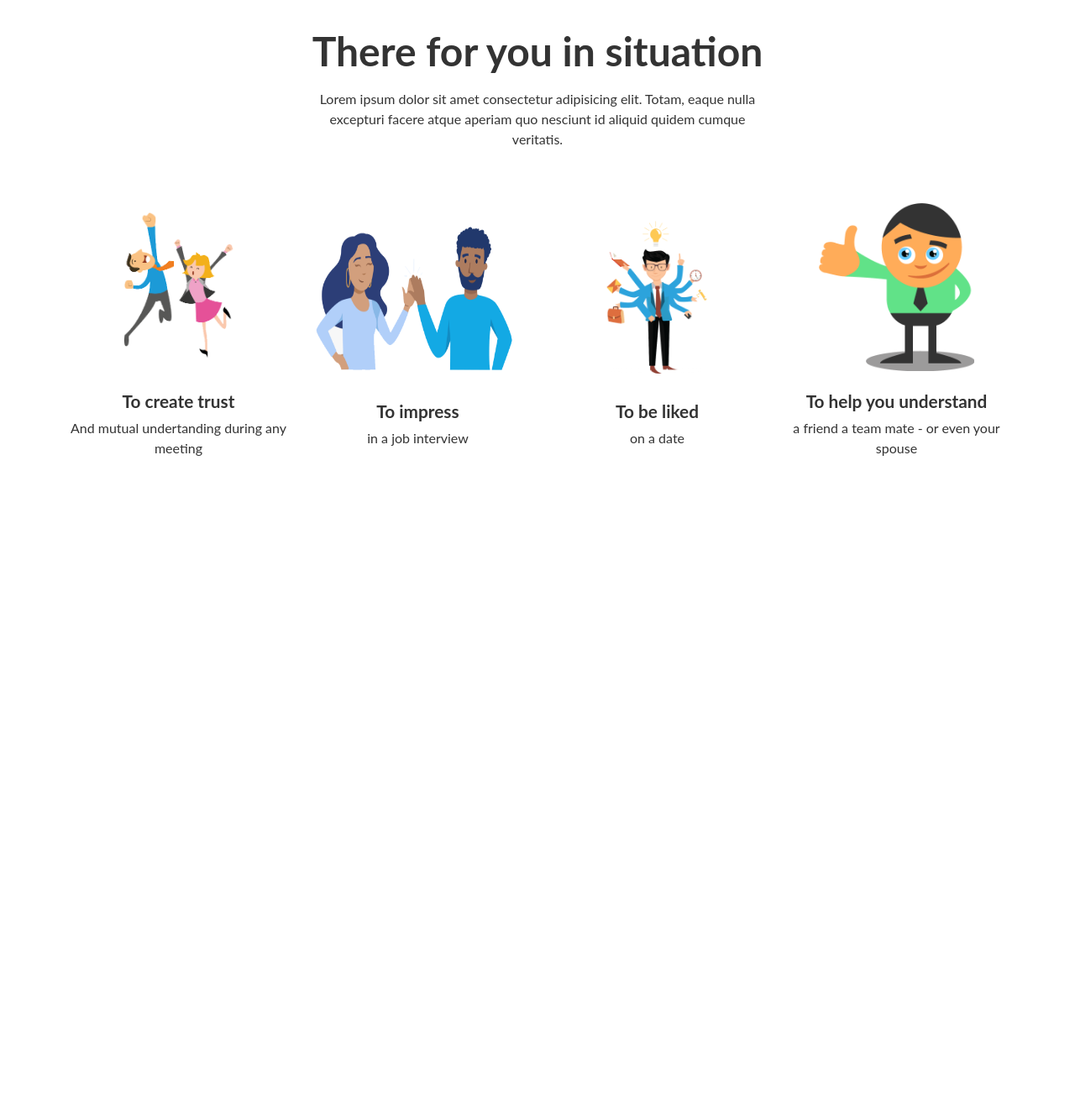
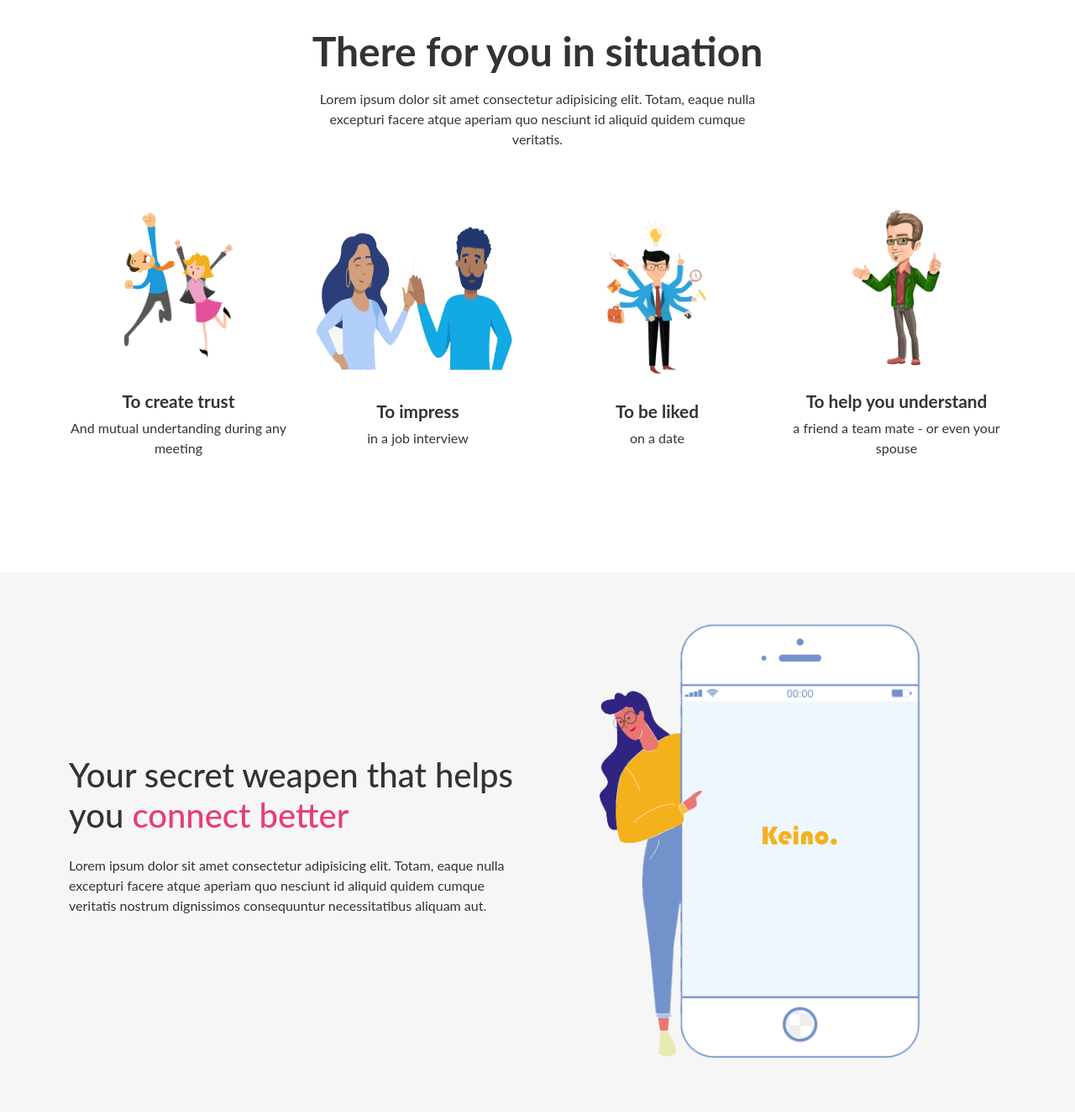
Before and after one commit to younesatari/Keino---Website, a plain HTML site: page index.html in a window 1280 px wide. Shown: the part 2826-4153 px from the top of the page at 84% size. Before the commit the page ends 3484 px from the top, so only its background shows below. Drawn offline with nearby package versions, Linux system fonts and the light colour scheme.

Commit message:
we added connect section

```diff
--- a/index.html
+++ b/index.html
@@ -128,30 +128,43 @@
         </div>
       </div>
       <div class="row align-items-center">
-        <div class="col-lg-3 col-md-6">
+        <div class="col-lg-3 col-md-6 mb-4">
           <img class="img-fluid mb-4" src="img/trust.png">
           <h4>To create trust</h4>
           <p>And mutual undertanding during any meeting</p>
         </div>
-        <div class="col-lg-3 col-md-6">
+        <div class="col-lg-3 col-md-6 mb-4">
           <img class="img-fluid mb-4" src="img/impress.png">
           <h4>To impress</h4>
           <p>in a job interview</p>
         </div>
-        <div class="col-lg-3 col-md-6">
+        <div class="col-lg-3 col-md-6 mb-4">
           <img class="img-fluid mb-4" src="img/like.png">
           <h4>To be liked</h4>
           <p>on a date</p>
         </div>
-        <div class="col-lg-3 col-md-6">
-          <img class="img-fluid mb-4" src="img/understand.png">
+        <div class="col-lg-3 col-md-6 mb-4">
+          <img class="img-fluid mb-4" src="img/under.png">
           <h4>To help you understand</h4>
           <p>a friend a team mate - or even your spouse</p>
         </div>
       </div>
     </div>
   </section>
-
+  <!-- Connect Section -->
+  <section id="connect" class="bg-secondary my-5 py-5">
+    <div class="container">
+      <div class="row align-items-center">
+        <div class="col-md-6">
+          <h1 class="text-dark mb-4">Your secret weapen that helps you <span class="text-pink">connect better</span></h1>
+          <p>Lorem ipsum dolor sit amet consectetur adipisicing elit. Totam, eaque nulla excepturi facere atque aperiam quo nesciunt id aliquid quidem cumque veritatis nostrum dignissimos consequuntur necessitatibus aliquam aut.</p>
+        </div>
+        <div class="col-md-6">
+          <img class="img-fluid" src="img/hero-img.png">
+        </div>
+      </div>
+    </div>
+  </section>
 
   <script src="https://code.jquery.com/jquery-3.3.1.slim.min.js" integrity="sha384-q8i/X+965DzO0rT7abK41JStQIAqVgRVzpbzo5smXKp4YfRvH+8abtTE1Pi6jizo"
     crossorigin="anonymous"></script>
--- a/scss/main.scss
+++ b/scss/main.scss
@@ -130,3 +130,8 @@
    }
 }
 /* End of Situation Section */
+/* Connect Section */
+#connect {
+
+}
+/* End of Connect Section */
```
Also changed, not shown: css/main.css, img/under.png (added), 1 other file.
